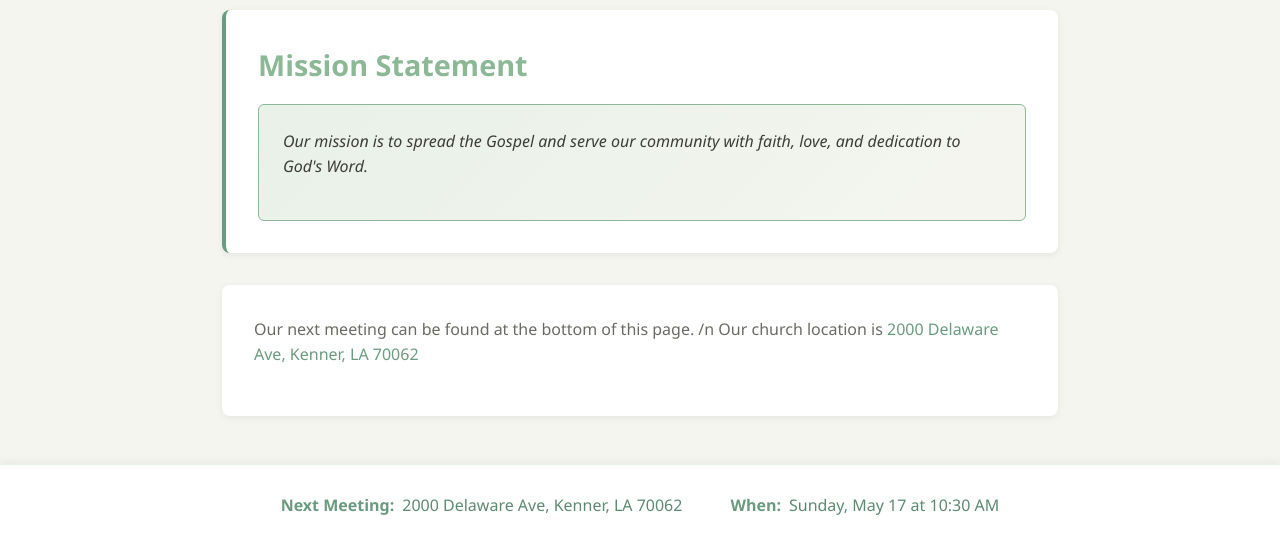
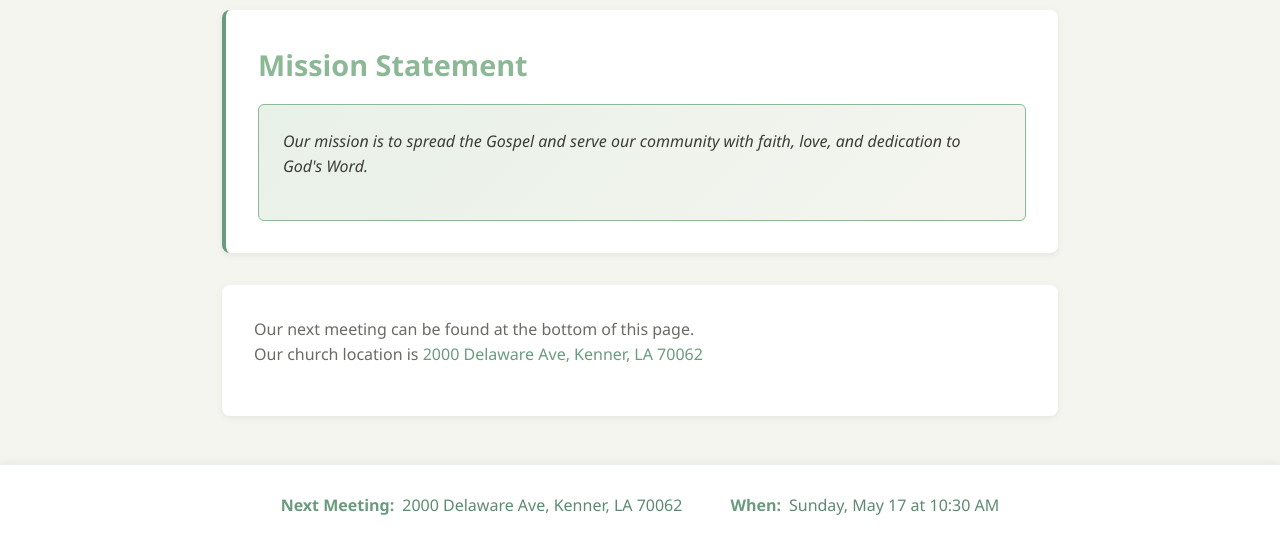
Before and after one commit to elliottlion/bethlehemPBCkenner, a plain HTML site: page index.html in a window 1280 px wide. Shown: the part 1050-1597 px from the top of the page. Drawn offline with Linux system fonts and the light colour scheme.

Commit message:
fixed a break in a paragraph

```diff
--- a/index.html
+++ b/index.html
@@ -43,7 +43,7 @@
         </section>
 
         <div class="content-section">
-            <p>Our next meeting can be found at the bottom of this page. /n Our church location is <a href="https://www.google.com/maps?q=2000+Delaware+Ave,+Kenner,+LA+70062
+            <p>Our next meeting can be found at the bottom of this page. <br> Our church location is <a href="https://www.google.com/maps?q=2000+Delaware+Ave,+Kenner,+LA+70062
 ">2000 Delaware Ave, Kenner, LA 70062</a>
             </p>
         </div>
```
